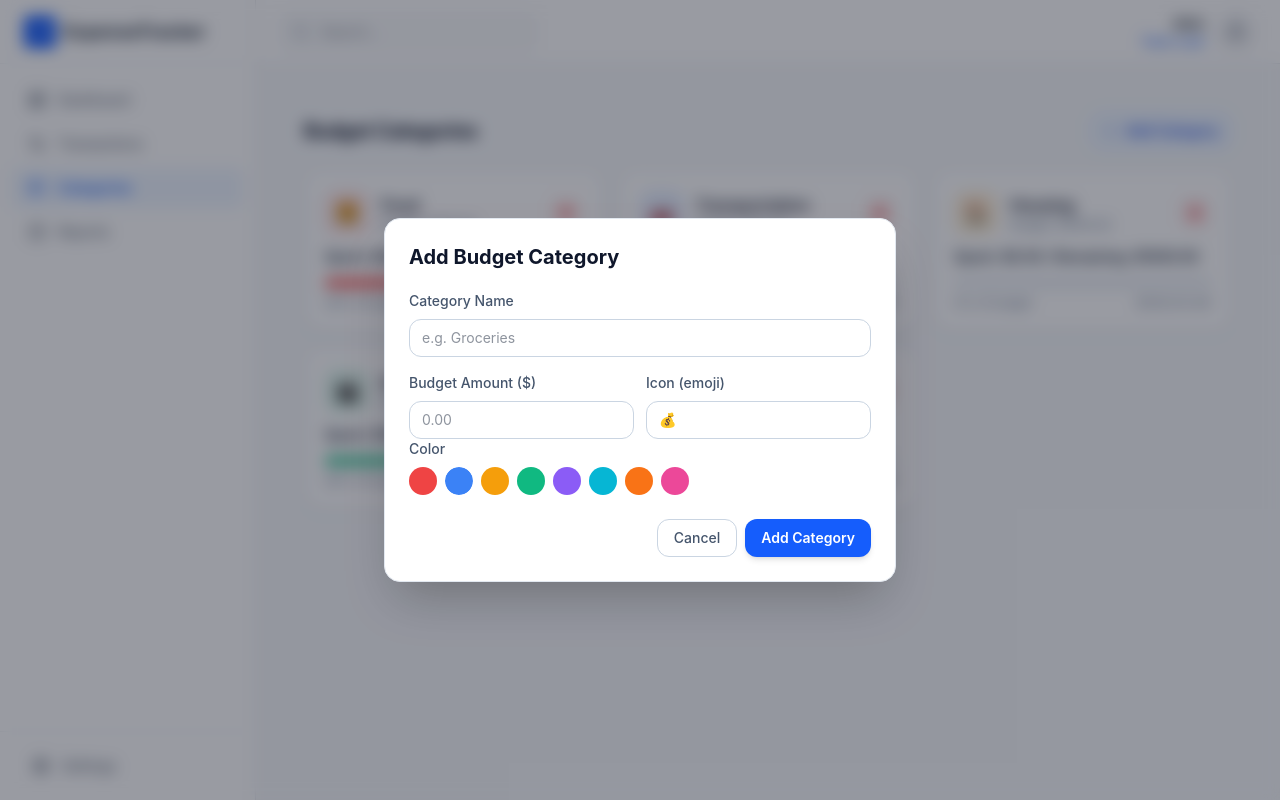
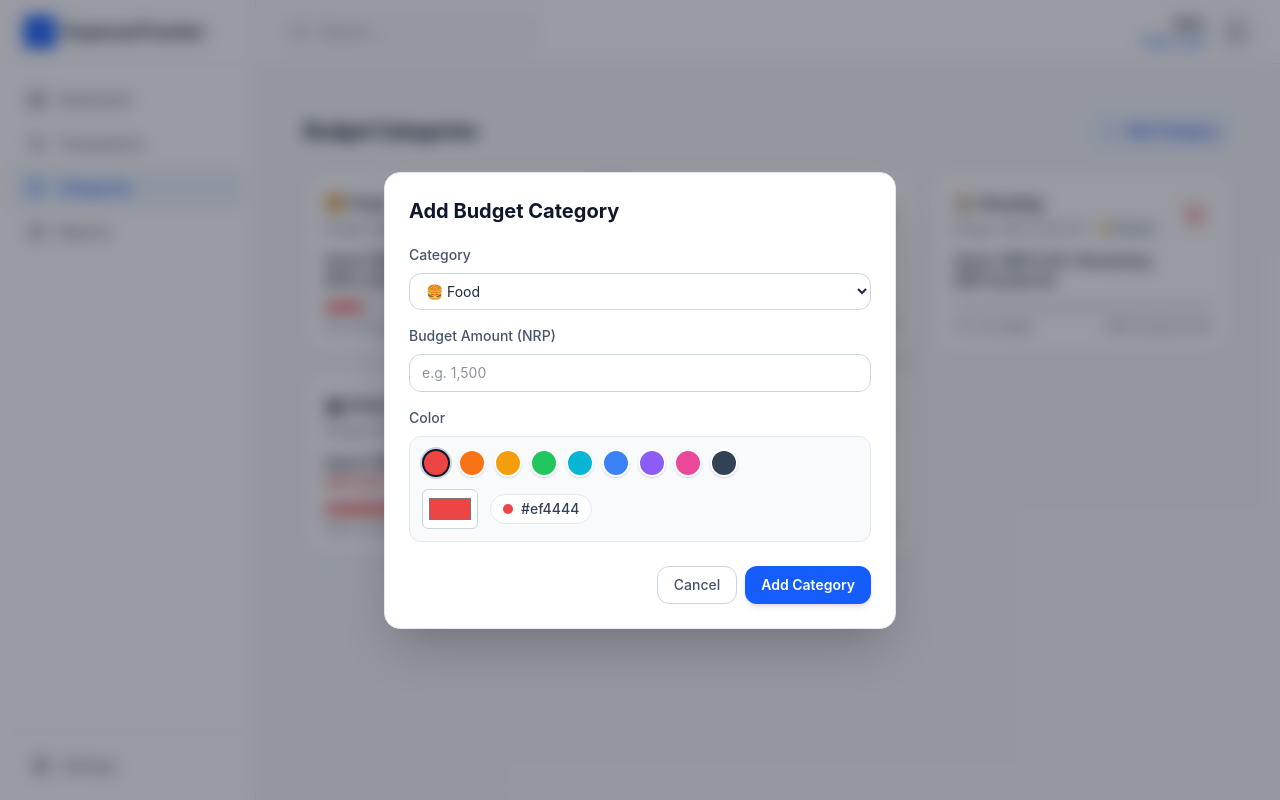
Before and after one commit to ProAbhi12/Expense-Tracker-B, a React (Vite) app: page /categories in a window 1280 px wide. Both pictures are taken after a click on the button "Add Category". Built offline with nearby package versions, Linux system fonts and the light colour scheme.

Commit message:
category Update

```diff
--- a/src/context/AppContext.jsx
+++ b/src/context/AppContext.jsx
@@ -1,44 +1,63 @@
-import React, { createContext, useContext,
-    useMemo, useState } from 'react';
+import React, { createContext, useCallback, useContext, useMemo, useState } from 'react';
 import { v4 as uuidv4 } from 'uuid';
 
 const AppContext = createContext(null);
 
+const toNumber = value => {
+  if (typeof value === 'number') return Number.isFinite(value) ? value : 0;
+  if (typeof value !== 'string') return 0;
+  const sanitized = value.replace(/,/g, '').trim();
+  const parsed = Number(sanitized);
+  return Number.isFinite(parsed) ? parsed : 0;
+};
+
 const initialBudgets = [
-  { id: uuidv4(), category: 'Food', budget: 300, icon: '🍔', color: '#ef4444' },
-  { id: uuidv4(), category: 'Transportation', budget: 150, icon: '🚗', color: '#3b82f6' },
-  { id: uuidv4(), category: 'Housing', budget: 1000, icon: '🏠', color: '#f59e0b' },
-  { id: uuidv4(), category: 'Entertainment', budget: 100, icon: '🎬', color: '#10b981' },
-  { id: uuidv4(), category: 'Shopping', budget: 200, icon: '🛍️', color: '#8b5cf6' },
+  { id: uuidv4(), category: 'Food', budget: 3000, color: '#ef4444' },
+  { id: uuidv4(), category: 'Transportation', budget: 1500, color: '#3b82f6' },
+  { id: uuidv4(), category: 'Housing', budget: 10000, color: '#f59e0b' },
+  { id: uuidv4(), category: 'Entertainment', budget: 100, color: '#10b981' },
+  { id: uuidv4(), category: 'Shopping', budget: 2000, color: '#8b5cf6' },
 ];
 
 const initialTransactions = [
-  { id: uuidv4(), category: 'Food', amount: 86.75 },
-  { id: uuidv4(), category: 'Transportation', amount: 42.5 },
-  { id: uuidv4(), category: 'Entertainment', amount: 58 },
-  { id: uuidv4(), category: 'Shopping', amount: 24.99 },
+  { id: uuidv4(), category: 'Food', amount: "450" },
+  { id: uuidv4(), category: 'Transportation', amount: "750" },
+  { id: uuidv4(), category: 'Entertainment', amount: "1000" },
+  { id: uuidv4(), category: 'Shopping', amount: "1400" },
 ];
 
 export const AppProvider = ({ children }) => {
   const [budgets, setBudgets] = useState(initialBudgets);
   const [transactions] = useState(initialTransactions);
 
-  const addBudget = budget => {
-    setBudgets(currentBudgets => [
-      ...currentBudgets,
-      { ...budget, id: uuidv4() },
-    ]);
-  };
+  const addBudget = useCallback(budget => {
+    const normalizedCategory = budget.category.trim().toLowerCase();
 
-  const deleteBudget = budgetId => {
+    setBudgets(currentBudgets => {
+      const existingBudget = currentBudgets.find(
+        item => item.category.trim().toLowerCase() === normalizedCategory,
+      );
+
+      if (!existingBudget) {
+        return [...currentBudgets, { ...budget, id: uuidv4() }];
+      }
+
+      return currentBudgets.map(item => (
+        item.id === existingBudget.id ? { ...item, ...budget, id: item.id } : item
+      ));
+    });
+  }, []);
+
+  const deleteBudget = useCallback(budgetId => {
     setBudgets(currentBudgets => currentBudgets.filter(budget => budget.id !== budgetId));
-  };
+  }, []);
 
-  const getSpentByCategory = category => {
+  const getSpentByCategory = useCallback(category => {
+    const normalizedCategory = category.trim().toLowerCase();
     return transactions
-      .filter(transaction => transaction.category === category)
-      .reduce((total, transaction) => total + transaction.amount, 0);
-  };
+      .filter(transaction => transaction.category.trim().toLowerCase() === normalizedCategory)
+      .reduce((total, transaction) => total + toNumber(transaction.amount), 0);
+  }, [transactions]);
 
   const value = useMemo(() => ({
     budgets,
@@ -46,7 +65,7 @@ export const AppProvider = ({ children }) => {
     addBudget,
     deleteBudget,
     getSpentByCategory,
-  }), [budgets, transactions]);
+  }), [budgets, transactions, addBudget, deleteBudget, getSpentByCategory]);
 
   return (
     <AppContext.Provider value={value}>
--- a/src/pages/Category.jsx
+++ b/src/pages/Category.jsx
@@ -2,13 +2,88 @@ import React, { useState } from 'react';
 import { Plus, Trash2 } from 'lucide-react';
 import { useApp } from '../context/AppContext';
 
-const COLORS = ['#ef4444', '#3b82f6', '#f59e0b', '#10b981', '#8b5cf6', '#06b6d4', '#f97316', '#ec4899'];
+const CATEGORY_OPTIONS = [
+  { category: 'Food', icon: '🍔', color: '#ef4444' },
+  { category: 'Transportation', icon: '🚗', color: '#3b82f6' },
+  { category: 'Housing', icon: '🏠', color: '#f59e0b' },
+  { category: 'Entertainment', icon: '🎬', color: '#10b981' },
+  { category: 'Shopping', icon: '🛍️', color: '#8b5cf6' },
+  { category: 'Utilities', icon: '💡', color: '#06b6d4' },
+  { category: 'Health', icon: '💊', color: '#ec4899' },
+  { category: 'Education', icon: '📚', color: '#f97316' },
+];
+
+const defaultOption = CATEGORY_OPTIONS[0];
+const getCategoryIcon = categoryName => CATEGORY_OPTIONS.find(item => item.category === categoryName)?.icon || '🧾';
+const COLOR_SWATCHES = ['#ef4444', '#f97316', '#f59e0b', '#22c55e', '#06b6d4', '#3b82f6', '#8b5cf6', '#ec4899', '#334155'];
+const formatNPR = amount => new Intl.NumberFormat('en-NP', {
+  style: 'currency',
+  currency: 'NPR',
+  maximumFractionDigits: 2,
+}).format(amount);
+const parseAmountInput = value => {
+  const sanitized = value.replace(/,/g, '').trim();
+  const parsed = Number(sanitized);
+  return Number.isFinite(parsed) ? parsed : NaN;
+};
 
 const AddBudgetModal = ({ onClose }) => {
   const { addBudget } = useApp();
-  const [form, setForm] = useState({ category: '', budget: '', icon: '💰', color: '#3b82f6' });
+  const [selectedPreset, setSelectedPreset] = useState(defaultOption.category);
+  const [error, setError] = useState('');
+  const [form, setForm] = useState({
+    category: defaultOption.category,
+    budget: '',
+    color: defaultOption.color,
+  });
 
-  const set = e => setForm(p => ({ ...p, [e.target.name]: e.target.value }));
+  const set = e => {
+    setError('');
+    setForm(p => ({ ...p, [e.target.name]: e.target.value }));
+  };
+
+  const onPresetChange = e => {
+    const categoryName = e.target.value;
+    setSelectedPreset(categoryName);
+
+    if (categoryName === 'custom') {
+      setError('');
+      setForm(p => ({ ...p, category: '' }));
+      return;
+    }
+
+    const option = CATEGORY_OPTIONS.find(item => item.category === categoryName);
+    if (!option) return;
+
+    setForm(p => ({
+      ...p,
+      category: option.category,
+      color: option.color,
+    }));
+    setError('');
+  };
+
+  const onSubmit = () => {
+    const category = form.category.trim();
+    const budgetValue = parseAmountInput(form.budget);
+
+    if (!category) {
+      setError('Please enter a category name.');
+      return;
+    }
+
+    if (!Number.isFinite(budgetValue) || budgetValue <= 0) {
+      setError('Please enter a valid amount greater than 0. You can also use comma format like 1,500.');
+      return;
+    }
+
+    addBudget({
+      category,
+      budget: budgetValue,
+      color: form.color,
+    });
+    onClose();
+  };
 
   return (
     <div className="fixed inset-0 z-50 flex items-center justify-center bg-slate-950/40 p-4 backdrop-blur-sm" onClick={onClose}>
@@ -16,7 +91,24 @@ const AddBudgetModal = ({ onClose }) => {
         <h2 className="mb-5 text-xl font-bold text-slate-900">Add Budget Category</h2>
 
         <div className="mb-4">
-          <label className="mb-2 block text-sm font-medium text-slate-600">Category Name</label>
+          <label className="mb-2 block text-sm font-medium text-slate-600">Category</label>
+          <select
+            value={selectedPreset}
+            onChange={onPresetChange}
+            className="w-full rounded-xl border border-slate-300 bg-white px-3 py-2 text-sm text-slate-800 outline-none transition focus:border-blue-400 focus:ring-4 focus:ring-blue-100"
+          >
+            {CATEGORY_OPTIONS.map(item => (
+              <option key={item.category} value={item.category}>
+                {item.icon} {item.category}
+              </option>
+            ))}
+            <option value="custom">Custom Category</option>
+          </select>
+        </div>
+
+        {selectedPreset === 'custom' && (
+          <div className="mb-4">
+            <label className="mb-2 block text-sm font-medium text-slate-600">Custom Category Name</label>
             <input
               name="category"
               className="w-full rounded-xl border border-slate-300 bg-white px-3 py-2 text-sm text-slate-800 outline-none transition focus:border-blue-400 focus:ring-4 focus:ring-blue-100"
@@ -25,41 +117,58 @@ const AddBudgetModal = ({ onClose }) => {
               placeholder="e.g. Groceries"
             />
           </div>
+        )}
 
-        <div className="grid grid-cols-1 gap-3 sm:grid-cols-2">
-          <div className="mb-4 sm:mb-0">
-            <label className="mb-2 block text-sm font-medium text-slate-600">Budget Amount ($)</label>
+        <div className="mb-4">
+          <div>
+            <label className="mb-2 block text-sm font-medium text-slate-600">Budget Amount (NRP)</label>
             <input
               name="budget"
-              type="number"
+              type="text"
+              inputMode="decimal"
               className="w-full rounded-xl border border-slate-300 bg-white px-3 py-2 text-sm text-slate-800 outline-none transition focus:border-blue-400 focus:ring-4 focus:ring-blue-100"
               value={form.budget}
               onChange={set}
-              placeholder="0.00"
-            />
-          </div>
-          <div>
-            <label className="mb-2 block text-sm font-medium text-slate-600">Icon (emoji)</label>
-            <input
-              name="icon"
-              className="w-full rounded-xl border border-slate-300 bg-white px-3 py-2 text-sm text-slate-800 outline-none transition focus:border-blue-400 focus:ring-4 focus:ring-blue-100"
-              value={form.icon}
-              onChange={set}
+              placeholder="e.g. 1,500"
             />
           </div>
         </div>
 
+        {error && <p className="mb-4 text-sm font-medium text-red-600">{error}</p>}
+
         <div className="mb-4">
           <label className="mb-2 block text-sm font-medium text-slate-600">Color</label>
-          <div className="flex flex-wrap gap-2">
-            {COLORS.map(c => (
+          <div className="rounded-xl border border-slate-200 bg-slate-50 p-3">
+            <div className="mb-3 flex flex-wrap gap-2">
+              {COLOR_SWATCHES.map(color => (
                 <button
-                key={c}
+                  key={color}
                   type="button"
-                onClick={() => setForm(p => ({ ...p, color: c }))}
-                style={{ width: 28, height: 28, borderRadius: '50%', background: c, border: 'none', cursor: 'pointer', outline: form.color === c ? '3px solid white' : 'none' }}
+                  onClick={() => setForm(p => ({ ...p, color }))}
+                  className="h-7 w-7 rounded-full border-2 transition"
+                  style={{
+                    background: color,
+                    borderColor: form.color === color ? '#0f172a' : '#ffffff',
+                    boxShadow: form.color === color ? '0 0 0 2px #cbd5e1' : '0 1px 2px rgba(15, 23, 42, 0.15)',
+                  }}
+                  aria-label={`Select ${color}`}
                 />
               ))}
+            </div>
+
+            <div className="flex items-center gap-3">
+              <input
+                name="color"
+                type="color"
+                value={form.color}
+                onChange={set}
+                className="h-10 w-14 cursor-pointer rounded-md border border-slate-300 bg-white p-1"
+              />
+              <div className="inline-flex items-center gap-2 rounded-full border border-slate-200 bg-white px-3 py-1 text-sm font-medium text-slate-700">
+                <span className="h-2.5 w-2.5 rounded-full" style={{ background: form.color }} />
+                {form.color}
+              </div>
+            </div>
           </div>
         </div>
 
@@ -67,11 +176,7 @@ const AddBudgetModal = ({ onClose }) => {
           <button className="inline-flex items-center justify-center rounded-xl border border-slate-300 bg-white px-4 py-2 text-sm font-medium text-slate-600 transition hover:border-slate-400 hover:bg-slate-50" onClick={onClose}>Cancel</button>
           <button
             className="inline-flex items-center justify-center rounded-xl bg-blue-600 px-4 py-2 text-sm font-semibold text-white shadow-md transition hover:bg-blue-700"
-            onClick={() => {
-              if (!form.category || !form.budget) return;
-              addBudget({ ...form, budget: parseFloat(form.budget) });
-              onClose();
-            }}
+            onClick={onSubmit}
           >
             Add Category
           </button>
@@ -83,6 +188,7 @@ const AddBudgetModal = ({ onClose }) => {
 
 const BudgetCard = ({ budget }) => {
   const { getSpentByCategory, deleteBudget } = useApp();
+  const icon = getCategoryIcon(budget.category);
   const spent = getSpentByCategory(budget.category);
   const remaining = budget.budget - spent;
   const pct = Math.min((spent / budget.budget) * 100, 100);
@@ -91,10 +197,15 @@ const BudgetCard = ({ budget }) => {
   return (
     <div className="rounded-2xl border border-slate-200 bg-white p-5 shadow-sm transition hover:-translate-y-0.5 hover:shadow-md">
       <div className="mb-3 flex items-center gap-3">
-        <div className="flex h-11 w-11 items-center justify-center rounded-xl text-xl" style={{ background: `${budget.color}22` }}>{budget.icon}</div>
         <div>
-          <h3 className="text-base font-semibold text-slate-900">{budget.category}</h3>
-          <p className="text-xs text-slate-500">Budget: ${budget.budget.toFixed(2)}</p>
+          <h3 className="text-base font-semibold text-slate-900">{icon} {budget.category}</h3>
+          <div className="mt-1 flex items-center gap-2 text-xs text-slate-500">
+            <span>Budget: {formatNPR(budget.budget)}</span>
+            <span className="inline-flex items-center gap-1 rounded-full bg-slate-100 px-2 py-0.5 text-slate-600">
+              <span className="h-2 w-2 rounded-full" style={{ background: budget.color }} />
+              Theme
+            </span>
+          </div>
         </div>
         <button className="ml-auto inline-flex h-8 w-8 items-center justify-center rounded-lg bg-red-50 text-red-600 transition hover:bg-red-100" onClick={() => deleteBudget(budget.id)}>
           <Trash2 size={14} />
@@ -102,9 +213,9 @@ const BudgetCard = ({ budget }) => {
       </div>
 
       <div className="mb-3 text-sm font-semibold text-slate-800">
-        Spent: ${spent.toFixed(2)} / Remaining:{' '}
+        Spent: {formatNPR(spent)} / Remaining:{' '}
         <span style={{ color: over ? '#ef4444' : 'inherit' }}>
-          ${Math.abs(remaining).toFixed(2)}{over ? ' (over!)' : ''}
+          {formatNPR(Math.abs(remaining))}{over ? ' (over!)' : ''}
         </span>
       </div>
 
@@ -120,7 +231,7 @@ const BudgetCard = ({ budget }) => {
 
       <div className="flex justify-between gap-2 text-xs text-slate-500">
         <span>{Math.round(pct)}% of budget</span>
-        <span>${Math.max(remaining, 0).toFixed(2)} left</span>
+        <span>{formatNPR(Math.max(remaining, 0))} left</span>
       </div>
     </div>
   );
```
Lines whose indentation alone changed are shown as unchanged.
